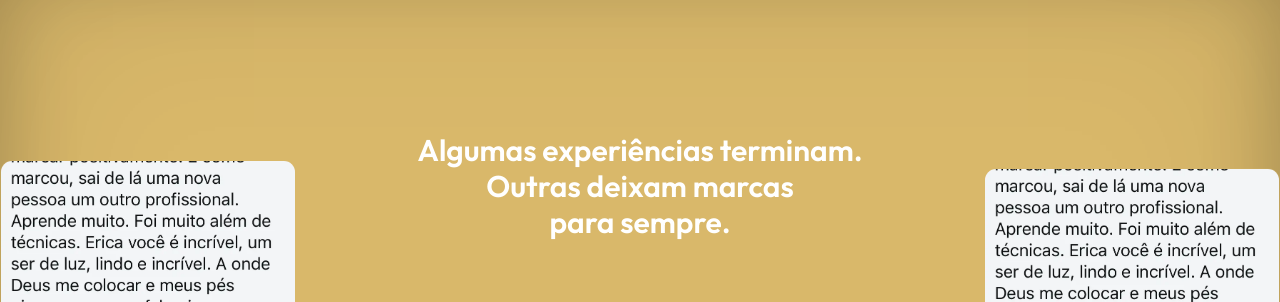
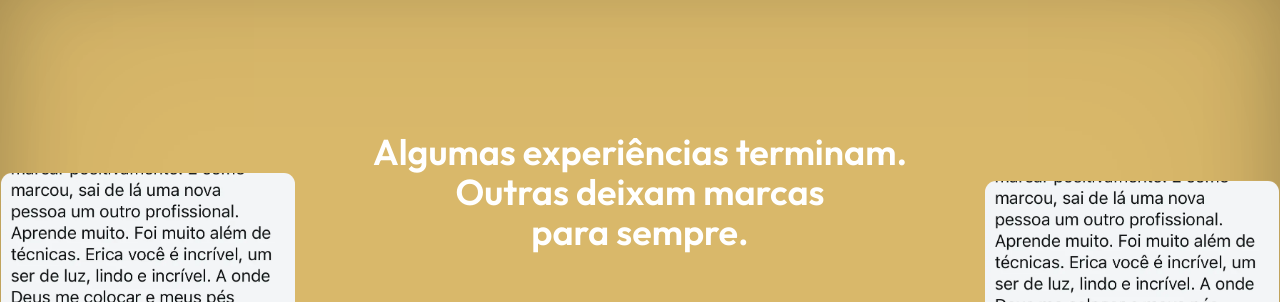
Before and after one commit to italolima01/landing-bridgerton, a React (Create React App) app: page / in a window 1280 px wide. Shown: the part 6740-7042 px from the top of the page. Built offline with nearby package versions, Linux system fonts and the light colour scheme; the HTML template or start-up script is replaced by a standard one; a web font is replaced by a local one.

Commit message:
fix: ajustes na versão desktop

```diff
--- a/src/components/Feedbacks.jsx
+++ b/src/components/Feedbacks.jsx
@@ -103,7 +103,7 @@ const Feedbacks = () => {
         >
           <div className="text-center text-white text-sm font-bold tracking-[3px] mb-8 animate-fade-in delay-100">
           </div>
-          <h2 className="font-outfit text-2xl md:text-3xl text-white text-center mb-8 md:mb-12 leading-tight animate-rotate-in delay-200">
+          <h2 className="font-outfit text-2xl md:text-4xl text-white text-center mb-8 md:mb-12 leading-tight animate-rotate-in delay-200">
             Algumas experiências terminam.<br />Outras deixam marcas<br /> para sempre.
           </h2>
         </div>
```
